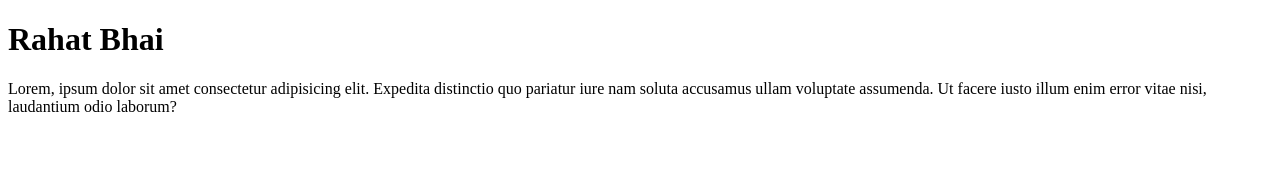
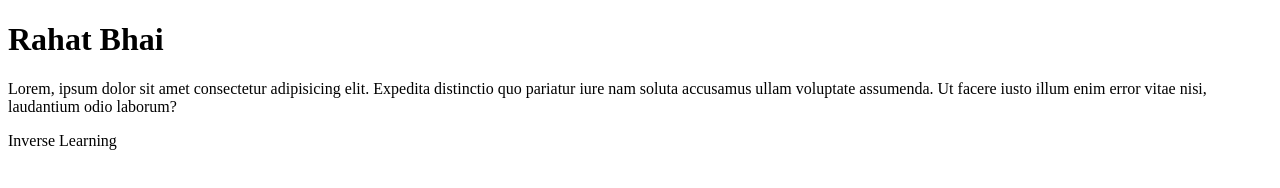
Before and after one commit to rahat1517/first-project, a plain HTML site: page index.html in a window 1280 px wide. Drawn offline with Linux system fonts and the light colour scheme.

Commit message:
Update index.html

```diff
--- a/index.html
+++ b/index.html
@@ -8,5 +8,6 @@
 <body>
     <h1>Rahat Bhai</h1>
     <p>Lorem, ipsum dolor sit amet consectetur adipisicing elit. Expedita distinctio quo pariatur iure nam soluta accusamus ullam voluptate assumenda. Ut facere iusto illum enim error vitae nisi, laudantium odio laborum?</p>
+    <p>Inverse Learning</p>
 </body>
 </html>
```
